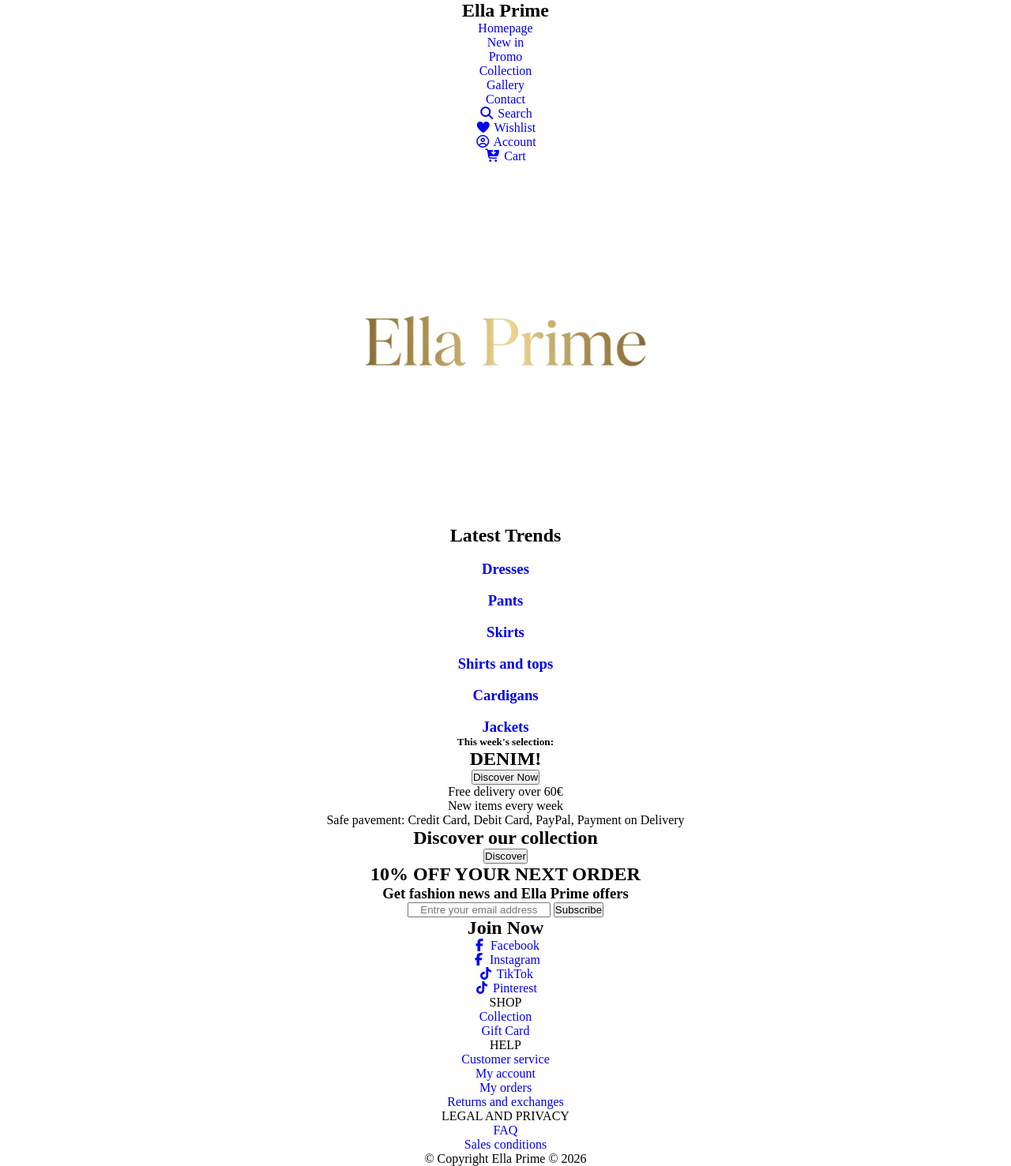
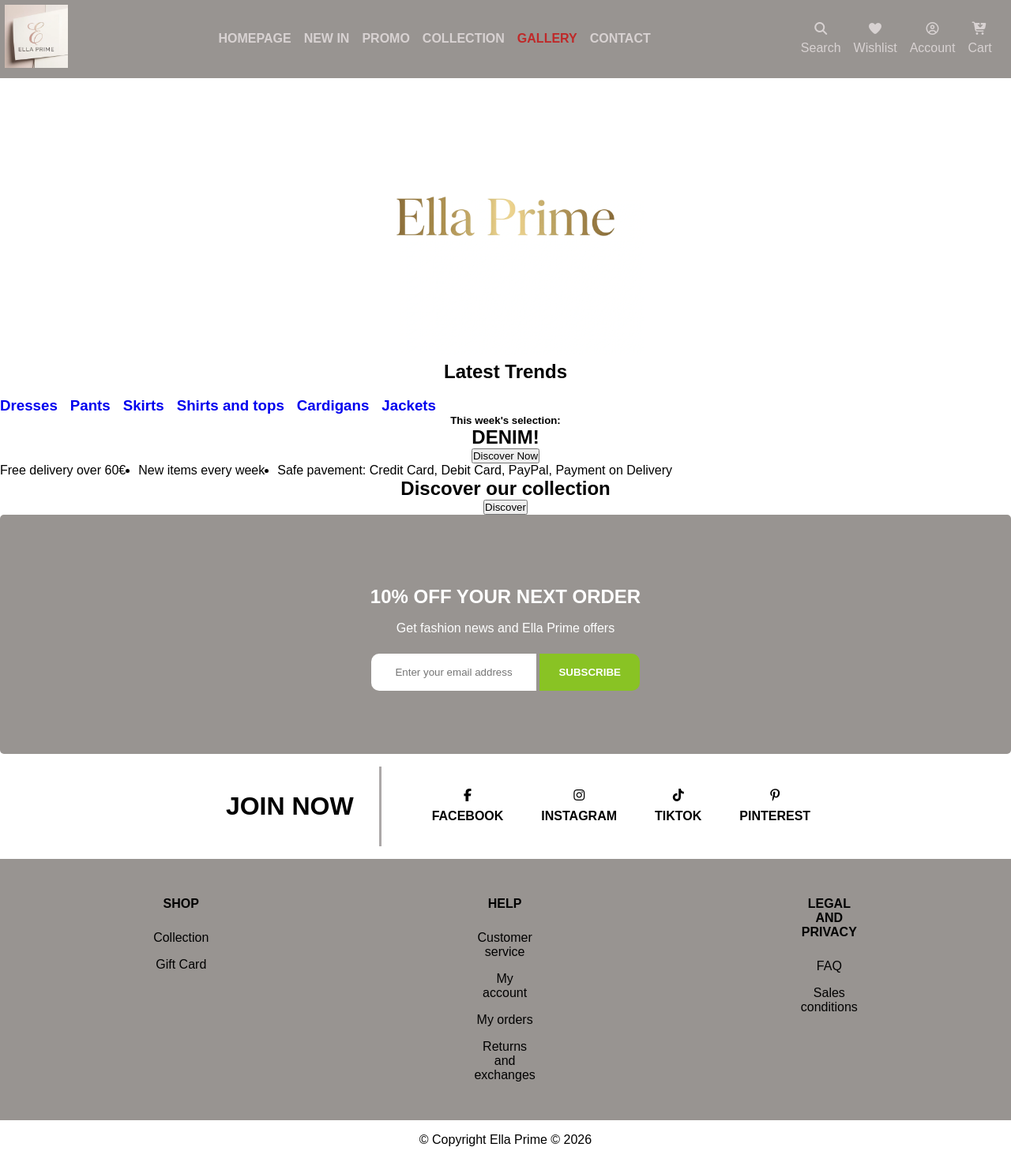
Before and after one commit to MariaKVelcheva/Fashion-Website, a Django app: template templates/common/home.html in a window 1280 px wide. Shown: the whole page at 79% size. After the commit the page ends 1452 px from the top, so only its background shows below. Run offline with Django 5.2, Linux system fonts and the light colour scheme; the template is opened without the code that fills it, so the values that code supplies are empty; some libraries are stand-ins or nearby versions.

Commit message:
added: base + home page + nav HTML/CSS

```diff
--- a/fashionWebsite/common/urls.py
+++ b/fashionWebsite/common/urls.py
@@ -3,5 +3,5 @@
 from fashionWebsite.common import views
 
 urlpatterns = [
-    path('', views.BaseView.as_view(), name='base'),
+    path('', views.BaseView.as_view(), name='home'),
 ]
--- a/static/css/styles.css
+++ b/static/css/styles.css
@@ -3,8 +3,153 @@
     padding: 0;
     box-sizing: border-box;
     text-align: center;
+    font-family: 'Josefin Sans', sans-serif;
 }
+
+body {
+    position: relative;
+}
+
+
+ul {
+     display: flex;
+     gap: 1rem;
+}
+
 
 a {
     text-decoration: none;
 }
+
+.common-parts {
+    height: 70vh;
+}
+
+nav {
+    position: sticky;
+    background-color: #989491;
+    display: flex;
+    top: 0;
+    gap: 15%;
+    padding: 0.5%;
+    align-items: center;
+}
+
+
+.navigation {
+    text-transform: uppercase;
+    font-weight: 800;
+}
+
+.subscribe {
+    background-color: #989491;
+    padding: 5rem;
+    line-height: 2;
+    font-weight: 100;
+    color: white;
+    border-radius: 5px;
+}
+
+.subscribe button {
+    margin-top: 1rem;
+    border: none;
+    background-color: #89c324;
+    padding: 1rem 1.5rem;
+    border-radius: 0 10px 10px 0;
+    color: white;
+    font-weight: 700;
+    text-transform: uppercase;
+    cursor: pointer;
+}
+
+.subscribe button:hover {
+    background-color: white;
+    color: #89c324;
+}
+
+nav a {
+    color: #d8d2d2;
+}
+
+nav .customer a {
+    display: flex;
+    flex-direction: column;
+    gap: 0.5rem;
+    align-items: center;
+}
+
+.subscribe input {
+    margin-top: 1rem;
+    padding: 1rem;
+    border-radius: 10px 0 0 10px;
+    border: none;
+}
+
+.subscribe input:focus-within {
+    border: #89c324;
+}
+
+.social {
+    display: flex;
+    justify-content: center;
+    align-items: center;
+    gap: 4rem;
+    margin: 1rem;
+}
+
+.social h2 {
+    text-transform: uppercase;
+    font-size: 2rem;
+    padding: 2rem;
+    border-right: 3px solid #aca8a8;
+}
+
+.social ul {
+    display: flex;
+    gap: 3rem;
+}
+
+.social a {
+    color: black;
+    display: flex;
+    flex-direction: column;
+    text-transform: uppercase;
+    align-items: center;
+    gap: 0.6rem;
+    font-weight: 600;
+}
+
+footer div:last-child {
+    text-align: center;
+    padding: 1rem;
+}
+
+.site-map {
+    display: flex;
+    text-align: center;
+    gap: 10%;
+    justify-content: center;
+    padding: 3rem;
+    background-color: #989491;
+}
+
+.map-list>li {
+    margin: 0 10rem;
+}
+
+.map-list h5 {
+    font-weight: 600;
+    font-size: 1rem;
+    margin-bottom: 1.6rem;
+}
+
+.li-ul {
+    display: flex;
+    flex-direction: column;
+    gap: 1rem;
+}
+
+.li-ul a {
+    color: black;
+    font-weight: 100;
+}
--- a/templates/common/base.html
+++ b/templates/common/base.html
@@ -17,10 +17,11 @@
 <div class="common-parts">
     <section class="subscribe">
     <h2>10% OFF YOUR NEXT ORDER</h2>
-    <h3>Get fashion news and Ella Prime offers</h3>
+    <p>Get fashion news and Ella Prime offers</p>
     <form action="#" method="post">
         {% csrf_token %}
-        <label for="emailSubscription"></label><input type="text" name="emailSubscription" id="emailSubscription" placeholder="Entre your email address">
+        <label for="emailSubscription"></label>
+        <input type="text" name="emailSubscription" id="emailSubscription" placeholder="Enter your email address">
         <button>Subscribe</button>
     </form>
 </section>
@@ -28,28 +29,28 @@
     <h2>Join Now</h2>
     <ul class="social-list" type="none">
         <li><a href="#"><i class="fa-brands fa-facebook-f"></i> Facebook</a></li>
-        <li><a href="#"><i class="fa-brands fa-facebook-f"></i> Instagram</a></li>
+        <li><a href="#"><i class="fa-brands fa-instagram"></i> Instagram</a></li>
         <li><a href="#"><i class="fa-brands fa-tiktok"></i> TikTok</a></li>
-        <li><a href="#"><i class="fa-brands fa-tiktok"></i> Pinterest</a></li>
+        <li><a href="#"><i class="fa-brands fa-pinterest-p"></i> Pinterest</a></li>
     </ul>
 </section>
 <footer>
     <div class="site-map">
         <ul class="map-list" type="none">
-            <li>SHOP
+            <li><h5>SHOP</h5>
                 <ul class="li-ul" type="none">
                 <li><a href="#">Collection</a></li>
                 <li><a href="#">Gift Card</a></li>
                 </ul>
             </li>
-            <li>HELP
+            <li><h5>HELP</h5>
             <ul class="li-ul" type="none">
                 <li><a href="#">Customer service</a></li>
                 <li><a href="#">My account</a></li>
                 <li><a href="#">My orders</a></li>
                 <li><a href="#">Returns and exchanges</a></li>
             </ul></li>
-            <li>LEGAL AND PRIVACY
+            <li><h5>LEGAL AND PRIVACY</h5>
             <ul class="li-ul" type="none">
                 <li><a href="#">FAQ</a></li>
                 <li><a href="#">Sales conditions</a></li>
--- a/templates/common/home.html
+++ b/templates/common/home.html
@@ -3,7 +3,7 @@
 
 
 {% block content %}
-    <h1 class="site-logo"><a href="#"><img src="{% static 'images/Af87d8369df3d418a95793f5bd9ffa169t.png' %}" alt="website-logo" width="450px"></a></h1>
+    <h1 class="site-logo"><a href="#"><img src="{% static 'images/Af87d8369df3d418a95793f5bd9ffa169t.png' %}" alt="website-logo" width="350px"></a></h1>
     <section class="collection">
     <h2>Latest Trends</h2>
     <ul class="categories" type="none">
--- a/templates/common/nav.html
+++ b/templates/common/nav.html
@@ -1,12 +1,12 @@
 {% load static %}
 <nav>
-    <h2 class="logo">Ella Prime</h2>
+    <h2 class="logo"><a href="{% url 'home' %}"><img src="{% static 'images/Af8d92ec71ab3426ea9b5438c54ee3b7eM.png' %}" alt="logo here" width="80px"></a></h2>
     <ul class="navigation" type="none">
         <li><a href="#">Homepage</a></li>
         <li><a href="#">New in</a></li>
         <li><a href="#">Promo</a></li>
         <li><a href="#">Collection</a></li>
-        <li><a href="#">Gallery</a></li>
+        <li><a href="#" style="color: #bf2929">Gallery</a></li>
         <li><a href="#">Contact</a></li>
     </ul>
     <ul class="customer" type="none">
```
